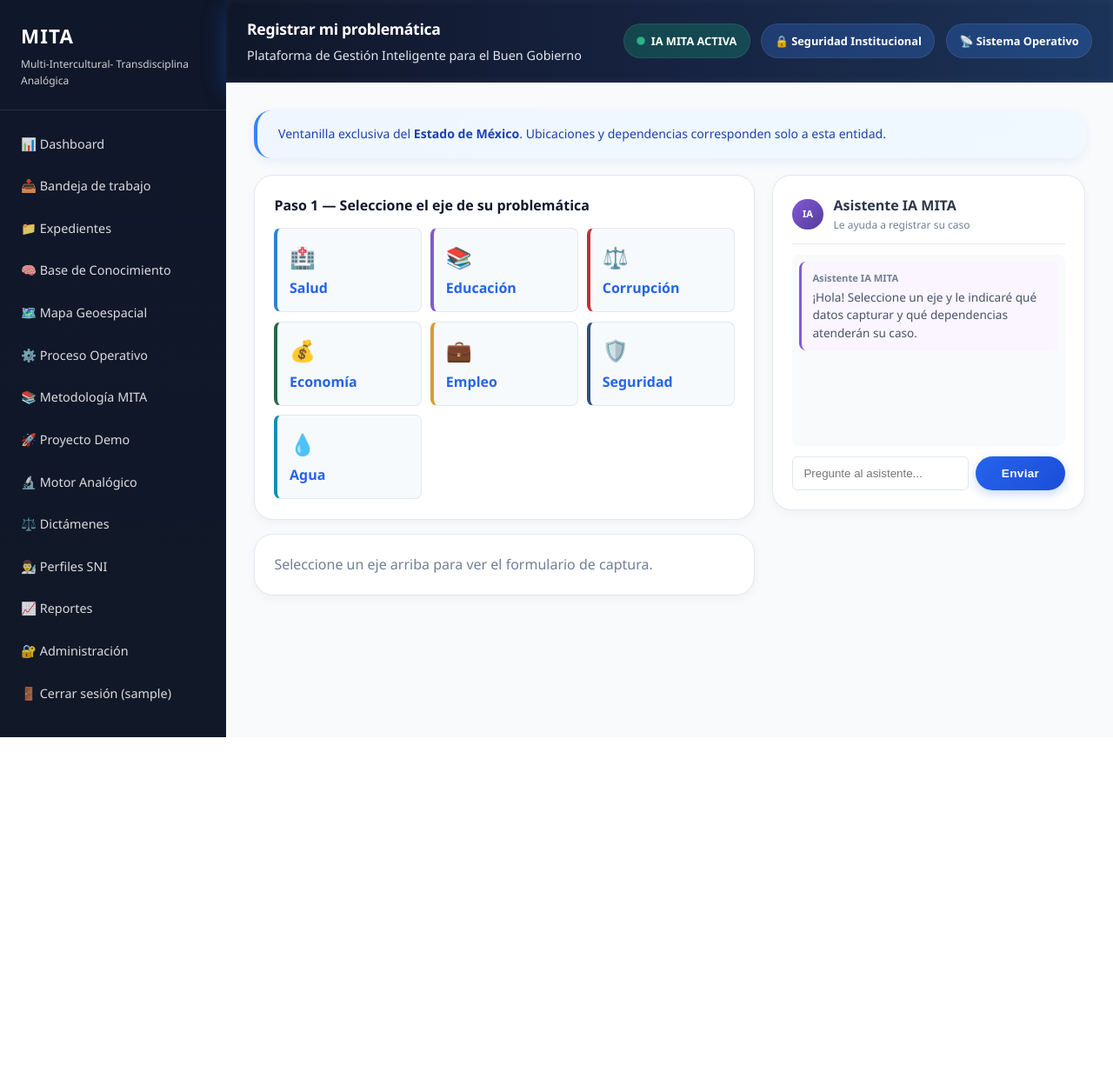
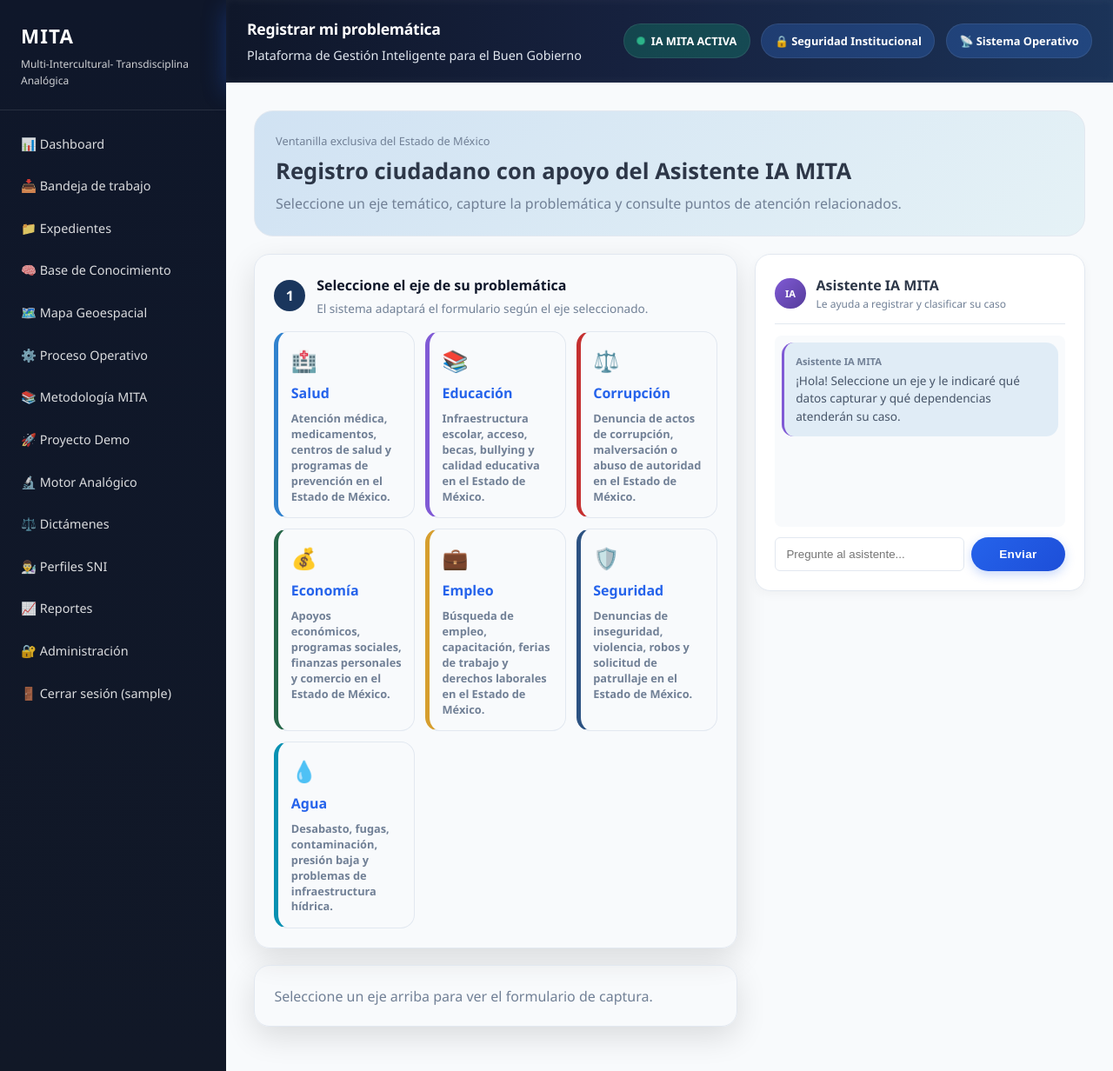
Before and after one commit to 76256738Rr/mita, a Django app: page /ciudadania/nuevo/ in a window 1280 px wide. Shown: the whole page at 87% size. Before the commit the page ends 848 px from the top, so only its background shows below. Run offline with Django 5.2, Linux system fonts and the light colour scheme; the visitor is signed in with stand-in values (Sample User, id 1); data that the repository does not hold is empty.

Commit message:
feat(ciudadania): mejorar interfaz y experiencia de captura ciudadana

```diff
--- a/templates/ciudadania/nuevo.html
+++ b/templates/ciudadania/nuevo.html
@@ -4,62 +4,347 @@
 
 {% block extra_head %}
 <link rel="stylesheet" href="https://unpkg.com/leaflet@1.9.4/dist/leaflet.css">
+
 <style>
-.ciudadania-layout { display:grid; grid-template-columns:1fr 360px; gap:1.25rem; align-items:start; }
-@media(max-width:960px){ .ciudadania-layout { grid-template-columns:1fr; } }
-.mapa-ciudadania { height:320px; border-radius:8px; border:1px solid var(--mita-border); }
-.lista-ubicaciones { list-style:none; padding:0; max-height:180px; overflow-y:auto; }
-.lista-ubicaciones li { font-size:0.8rem; padding:0.45rem 0; border-bottom:1px solid var(--mita-border); }
+.ciudadania-hero {
+  border-radius: 22px;
+  padding: 1.5rem;
+  margin-bottom: 1.25rem;
+  background: linear-gradient(135deg, rgba(49,130,206,.20), rgba(8,145,178,.08));
+  border: 1px solid var(--mita-border);
+}
+
+.ciudadania-hero h2 {
+  margin: .25rem 0;
+  font-size: 1.6rem;
+}
+
+.ciudadania-layout {
+  display: grid;
+  grid-template-columns: minmax(0, 1fr) 380px;
+  gap: 1.25rem;
+  align-items: start;
+}
+
+@media(max-width: 980px) {
+  .ciudadania-layout {
+    grid-template-columns: 1fr;
+  }
+}
+
+.panel-card {
+  border-radius: 18px;
+  border: 1px solid var(--mita-border);
+  background: rgba(255,255,255,.04);
+  box-shadow: 0 12px 35px rgba(0,0,0,.12);
+}
+
+.step-header {
+  display:flex;
+  align-items:center;
+  gap:.8rem;
+  margin-bottom:1rem;
+}
+
+.step-number {
+  width:36px;
+  height:36px;
+  border-radius:50%;
+  display:grid;
+  place-items:center;
+  background:var(--mita-primary);
+  color:white;
+  font-weight:800;
+}
+
+.ejes-grid {
+  display:grid;
+  grid-template-columns: repeat(auto-fit, minmax(150px, 1fr));
+  gap:.75rem;
+}
+
+.eje-card-item {
+  border-radius: 16px;
+  border: 1px solid var(--mita-border);
+  border-left: 5px solid var(--mita-primary);
+  padding: .9rem;
+  text-decoration:none;
+  color: inherit;
+  background: rgba(255,255,255,.035);
+  transition:.18s ease;
+}
+
+.eje-card-item:hover {
+  transform: translateY(-2px);
+  background: rgba(255,255,255,.07);
+}
+
+.eje-selected {
+  outline: 2px solid var(--mita-primary);
+  background: rgba(49,130,206,.12);
+}
+
+.eje-icon {
+  display:block;
+  font-size:1.5rem;
+  margin-bottom:.35rem;
+}
+
+.form-modern {
+  margin-top:1rem;
+}
+
+.form-modern .form-group {
+  margin-bottom:1rem;
+  padding:.8rem;
+  border:1px solid rgba(255,255,255,.08);
+  border-radius:14px;
+  background:rgba(255,255,255,.025);
+}
+
+.form-modern label {
+  font-weight:700;
+  font-size:.86rem;
+}
+
+.form-modern input,
+.form-modern select,
+.form-modern textarea {
+  width:100%;
+  margin-top:.4rem;
+  border-radius:12px;
+  padding:.8rem 1rem;
+
+  border:1px solid #cbd5e1;
+  background:#ffffff;
+
+  color:#1e293b;
+  transition:.2s ease;
+}tline:none
+
+.form-modern input:focus,
+.form-modern select:focus,
+.form-modern textarea:focus {
+  border-color:#0ea5e9;
+  box-shadow:0 0 0 4px rgba(14,165,233,.18);
+}
+.form-group {
+  box-shadow: 0 2px 10px rgba(0,0,0,.04);
+}
+
+.form-modern label {
+  display:block;
+  margin-bottom:.4rem;
+  color:#0f172a;
+  font-weight:700;
+}
+
+.dependencias-box {
+  border-radius: 14px;
+  padding: .85rem;
+  background: rgba(49,130,206,.08);
+  border: 1px solid rgba(49,130,206,.20);
+  margin-bottom:1rem;
+}
+
+.submit-btn {
+  width:100%;
+  padding:.9rem 1rem;
+  border-radius:14px;
+  font-weight:800;
+  margin-top:.4rem;
+}
+
+.mapa-ciudadania {
+  height: 360px;
+  border-radius: 16px;
+  border:1px solid var(--mita-border);
+  box-shadow:0 10px 30px rgba(0,0,0,.15);
+}
+
+.lista-ubicaciones {
+  list-style:none;
+  padding:0;
+  max-height:190px;
+  overflow-y:auto;
+}
+
+.lista-ubicaciones li {
+  font-size:.82rem;
+  padding:.55rem 0;
+  border-bottom:1px solid var(--mita-border);
+}
+
+.chat-panel {
+  position: sticky;
+  top: 1rem;
+  border-radius: 18px;
+}
+
+.chat-header {
+  padding-bottom:.8rem;
+  border-bottom:1px solid var(--mita-border);
+  margin-bottom:.8rem;
+}
+
+.chat-messages {
+  max-height:420px;
+  overflow-y:auto;
+}
+
+.chat-msg {
+  padding:.8rem;
+  border-radius:14px;
+  margin-bottom:.8rem;
+}
+
+.chat-msg-ia {
+  background:rgba(49,130,206,.12);
+}
+
+.chat-msg-ciudadano {
+  background:rgba(8,145,178,.15);
+}
+
+@media(max-width: 980px) {
+  .chat-panel {
+    position: static;
+  }
+}
+.form-modern {
+  padding: 1.25rem;
+}
+
+.form-modern .form-group {
+  background:#f8fafc;
+  border:1px solid #e2e8f0;
+}
+
+.form-modern input,
+.form-modern select {
+  min-height: 44px;
+  height: 44px;
+  padding: .55rem .85rem;
+}
+
+.form-modern textarea {
+  min-height: 110px;
+  max-height: 160px;
+  resize: vertical;
+  padding: .75rem .85rem;
+}
+
+.checkbox-grid {
+  display: grid;
+  grid-template-columns: repeat(auto-fit, minmax(180px, 1fr));
+  gap: .55rem;
+  margin-top: .7rem;
+}
+
+.checkbox-grid label {
+  display: flex;
+  align-items: center;
+  gap: .6rem;
+  padding: .55rem .75rem;
+  border-radius: 12px;
+  background: rgba(255,255,255,.04);
+  border: 1px solid rgba(255,255,255,.08);
+  font-size: .82rem;
+}
+
+.checkbox-grid input[type="checkbox"] {
+  width: 16px;
+  height: 16px;
+  margin: 0;
+  flex: 0 0 auto;
+}
 </style>
 {% endblock %}
 
 {% block content %}
 {% csrf_token %}
-<div class="alert alert-info">
-  Ventanilla exclusiva del <strong>Estado de México</strong>. Ubicaciones y dependencias corresponden solo a esta entidad.
+
+<div class="ciudadania-hero">
+  <p style="font-size:.8rem;color:var(--mita-muted);margin:0;">
+    Ventanilla exclusiva del Estado de México
+  </p>
+
+  <h2>Registro ciudadano con apoyo del Asistente IA MITA</h2>
+
+  <p style="margin:0;color:var(--mita-muted);">
+    Seleccione un eje temático, capture la problemática y consulte puntos de atención relacionados.
+  </p>
 </div>
+
 {% if error %}
 <div class="alert alert-warning">{{ error }}</div>
 {% endif %}
 
 <div class="ciudadania-layout">
   <div>
-    <div class="card" style="margin-bottom:1rem;">
-      <h3>Paso 1 — Seleccione el eje de su problemática</h3>
+    <div class="card panel-card">
+      <div class="step-header">
+        <div class="step-number">1</div>
+        <div>
+          <h3 style="margin:0;">Seleccione el eje de su problemática</h3>
+          <p style="margin:.2rem 0 0;color:var(--mita-muted);font-size:.85rem;">
+            El sistema adaptará el formulario según el eje seleccionado.
+          </p>
+        </div>
+      </div>
+
       <div class="ejes-grid">
         {% for eje in ejes %}
         <a href="?eje={{ eje.slug }}" class="eje-card-item {% if eje_slug == eje.slug %}eje-selected{% endif %}" style="border-left-color:{{ eje.color }};">
           <span class="eje-icon">{{ eje.icono }}</span>
           <strong>{{ eje.nombre }}</strong>
+
+          <p style="margin-top:.45rem;font-size:.8rem;color:var(--mita-muted);line-height:1.4;">
+            {{ eje.descripcion|truncatechars:100 }}
+          </p>
         </a>
         {% endfor %}
       </div>
     </div>
 
     {% if eje_cfg %}
-    <form method="post" class="card" id="form-reporte">
+    <form method="post" class="card panel-card form-modern" id="form-reporte">
       {% csrf_token %}
       <input type="hidden" name="eje" value="{{ eje_slug }}">
       <input type="hidden" name="accion" value="registrar">
-      <h3>Paso 2 — Datos del eje {{ eje_cfg.nombre }}</h3>
-      <p style="font-size:0.85rem;color:var(--mita-muted);margin-bottom:1rem;">{{ eje_cfg.descripcion }}</p>
 
-      <div class="alert alert-info" style="font-size:0.85rem;">
-        <strong>Dependencias que intervendrán:</strong>
+      <div class="step-header">
+        <div class="step-number">2</div>
+        <div>
+          <h3 style="margin:0;">Datos del eje {{ eje_cfg.nombre }}</h3>
+          <p style="margin:.2rem 0 0;color:var(--mita-muted);font-size:.85rem;">
+            {{ eje_cfg.descripcion }}
+          </p>
+        </div>
+      </div>
+
+      <div class="dependencias-box">
+        <strong>Dependencias que intervendrán:</strong><br>
         {% for d in eje_cfg.dependencias %}
-        <span class="badge badge-info" style="margin:0.15rem;">{{ d.nombre }}</span>
+        <span class="badge badge-info" style="margin:0.25rem 0.15rem;">{{ d.nombre }}</span>
         {% endfor %}
       </div>
 
       {% for campo in eje_cfg.campos %}
       <div class="form-group{% if campo.condicion_edad_min %} campo-edad-condicional{% endif %}"
            {% if campo.condicion_edad_min %}data-edad-min="{{ campo.condicion_edad_min }}" style="display:none;"{% endif %}>
+
         <label>{{ campo.label }}{% if campo.required %} *{% endif %}</label>
+
         {% if campo.condicion_edad_min %}
-        <p style="font-size:0.75rem;color:var(--mita-muted);margin-bottom:0.35rem;">Visible si tiene más de {{ campo.condicion_edad_min }} años</p>
+        <p style="font-size:0.75rem;color:var(--mita-muted);margin-bottom:0.35rem;">
+          Visible si tiene más de {{ campo.condicion_edad_min }} años
+        </p>
         {% endif %}
+
         {% if campo.type == 'textarea' %}
         <textarea name="{{ campo.name }}" rows="3" {% if campo.required %}required{% endif %}>{% for k,v in datos.items %}{% if k == campo.name %}{{ v }}{% endif %}{% endfor %}</textarea>
+
         {% elif campo.type == 'select' %}
         <select name="{{ campo.name }}" class="{% if campo.filtra_ubicaciones %}filtro-municipio-edomex{% endif %}" {% if campo.required %}required{% endif %}>
           <option value="">{% if campo.filtra_ubicaciones %}— Seleccione municipio —{% else %}— Seleccione —{% endif %}</option>
@@ -67,44 +352,58 @@
           <option value="{{ opt }}" {% for k,v in datos.items %}{% if k == campo.name and v == opt %}selected{% endif %}{% endfor %}>{{ opt }}</option>
           {% endfor %}
         </select>
+
         {% elif campo.type == 'centro_salud' %}
         <select name="{{ campo.name }}" id="select-centro-salud" class="select-centro-salud" disabled {% if campo.required %}required{% endif %}>
           <option value="">— Seleccione municipio primero —</option>
         </select>
-        <p style="font-size:0.75rem;color:var(--mita-muted);margin-top:0.35rem;">Catálogo de centros ISSEM/SEDESA en el Estado de México</p>
+
+        <p style="font-size:0.75rem;color:var(--mita-muted);margin-top:0.35rem;">
+          Catálogo de centros ISSEM/SEDESA en el Estado de México
+        </p>
+
         {% elif campo.type == 'checkbox_list' %}
         <div class="checkbox-grid">
           {% for opt in campo.options %}
-          <label><input type="checkbox" name="{{ campo.name }}" value="{{ opt }}"
+          <label>
+            <input type="checkbox" name="{{ campo.name }}" value="{{ opt }}"
               {% for k,v in datos.items %}{% if k == campo.name %}{% if v == opt %}checked{% elif v %}{% for item in v %}{% if item == opt %}checked{% endif %}{% endfor %}{% endif %}{% endif %}{% endfor %}>
-            {{ opt }}</label>
+            {{ opt }}
+          </label>
           {% endfor %}
         </div>
+
         {% elif campo.type == 'number' %}
         <input type="number" name="{{ campo.name }}" class="{% if campo.name == 'edad' or campo.name == 'experiencia' %}campo-perfil-empleo{% endif %}"
                value="{% for k,v in datos.items %}{% if k == campo.name %}{{ v }}{% endif %}{% endfor %}"
                {% if campo.min %}min="{{ campo.min }}"{% endif %}
                {% if campo.max %}max="{{ campo.max }}"{% endif %}
                {% if campo.required %}required{% endif %}>
+
         {% elif campo.type == 'email' %}
         <input type="email" name="{{ campo.name }}" value="{% for k,v in datos.items %}{% if k == campo.name %}{{ v }}{% endif %}{% endfor %}" {% if campo.required %}required{% endif %}>
+
         {% elif campo.type == 'tel' %}
         <input type="tel" name="{{ campo.name }}" value="{% for k,v in datos.items %}{% if k == campo.name %}{{ v }}{% endif %}{% endfor %}" placeholder="10 dígitos" {% if campo.required %}required{% endif %}>
+
         {% else %}
         <input type="text" name="{{ campo.name }}" value="{% for k,v in datos.items %}{% if k == campo.name %}{{ v }}{% endif %}{% endfor %}" {% if campo.required %}required{% endif %}>
         {% endif %}
       </div>
       {% endfor %}
 
-      <button type="submit" class="btn btn-success" style="width:100%;margin-top:0.5rem;">
-        Registrar mi problemática y obtener número de control
+      <button type="submit" class="btn btn-success submit-btn">
+        Registrar problemática y obtener número de control
       </button>
     </form>
 
     {% include 'ciudadania/_mapa_ubicaciones.html' with mapa_filtrar_municipio=True %}
+
     {% else %}
-    <div class="card">
-      <p style="color:var(--mita-muted);">Seleccione un eje arriba para ver el formulario de captura.</p>
+    <div class="card panel-card" style="margin-top:1rem;">
+      <p style="color:var(--mita-muted);margin:0;">
+        Seleccione un eje arriba para ver el formulario de captura.
+      </p>
     </div>
     {% endif %}
   </div>
@@ -114,14 +413,18 @@
       <span class="chat-ia-badge">IA</span>
       <div>
         <strong>Asistente IA MITA</strong>
-        <p style="font-size:0.75rem;color:var(--mita-muted);margin:0;">Le ayuda a registrar su caso</p>
+        <p style="font-size:0.75rem;color:var(--mita-muted);margin:0;">
+          Le ayuda a registrar y clasificar su caso
+        </p>
       </div>
     </div>
+
     <div class="chat-messages" id="chat-ia-messages">
       <div class="chat-msg chat-msg-ia">
         <span class="chat-author">Asistente IA MITA</span>
         <p>¡Hola! Seleccione un eje y le indicaré qué datos capturar y qué dependencias atenderán su caso.</p>
       </div>
+
       {% for m in mensajes_ia %}
       <div class="chat-msg chat-msg-{{ m.tipo_autor }}">
         <span class="chat-author">{{ m.autor_nombre }}</span>
@@ -129,6 +432,7 @@
       </div>
       {% endfor %}
     </div>
+
     <div class="chat-input-row">
       <input type="text" id="chat-ia-input" placeholder="Pregunte al asistente..." autocomplete="off">
       <button type="button" class="btn btn-primary btn-sm" id="chat-ia-send">Enviar</button>
@@ -139,6 +443,7 @@
 
 {% block extra_js %}
 <script src="https://unpkg.com/leaflet@1.9.4/dist/leaflet.js"></script>
+
 <script>
 (function(){
   const ejeSlug = '{{ eje_slug|default:"" }}';
@@ -146,115 +451,112 @@
   const messagesEl = document.getElementById('chat-ia-messages');
   const inputEl = document.getElementById('chat-ia-input');
   const sendBtn = document.getElementById('chat-ia-send');
+
   let mapaCiudadania = null;
   let capaMarcadores = null;
   let ubicacionesActuales = {{ ubicaciones_json|default:"[]"|safe }};
 
   const iconosEje = {
-    salud: '#3182ce', educacion: '#805ad5', empleo: '#d69e2e',
-    seguridad: '#2c5282', economia: '#276749', corrupcion: '#c53030',
+    salud: '#3182ce',
+    educacion: '#805ad5',
+    empleo: '#d69e2e',
+    seguridad: '#2c5282',
+    economia: '#276749',
+    corrupcion: '#c53030',
+    agua: '#0891b2',
   };
 
   function initMapa() {
     const el = document.getElementById('mapa-ciudadania');
     if (!el || mapaCiudadania) return;
+
     mapaCiudadania = L.map('mapa-ciudadania').setView([19.35, -99.5], 9);
+
     L.tileLayer('https://{s}.tile.openstreetmap.org/{z}/{x}/{y}.png', {
       attribution: '&copy; OpenStreetMap — Estado de México'
     }).addTo(mapaCiudadania);
+
     capaMarcadores = L.layerGroup().addTo(mapaCiudadania);
     pintarUbicaciones(ubicacionesActuales);
   }
 
   function pintarUbicaciones(lista) {
     if (!capaMarcadores) return;
+
     capaMarcadores.clearLayers();
+
     const ul = document.getElementById('lista-ubicaciones');
     if (ul) ul.innerHTML = '';
+
     const color = iconosEje[ejeSlug] || '#3182ce';
+
     lista.forEach(u => {
       L.circleMarker([u.lat, u.lng], {
-        radius: 9, fillColor: color, color: '#fff', weight: 2, fillOpacity: 0.85
+        radius: 9,
+        fillColor: color,
+        color: '#fff',
+        weight: 2,
+        fillOpacity: 0.85
       }).addTo(capaMarcadores).bindPopup(
-        `<strong>${u.nombre}</strong><br><em>${u.tipo}</em><br>${u.direccion}<br>${u.telefono || ''}<br>${u.horario || ''}`
+        `<strong>${u.nombre}</strong><br>
+         <em>${u.tipo}</em><br>
+         ${u.direccion}<br>
+         ${u.telefono || ''}<br>
+         ${u.horario || ''}`
       );
+
       if (ul) {
         const li = document.createElement('li');
-        li.innerHTML = `<strong>${u.nombre}</strong> — ${u.municipio}<br><span style="color:var(--mita-muted)">${u.tipo} · ${u.direccion}</span>`;
+        li.innerHTML = `<strong>${u.nombre}</strong> — ${u.municipio}<br>
+        <span style="color:var(--mita-muted)">${u.tipo} · ${u.direccion}</span>`;
         ul.appendChild(li);
       }
     });
+
     if (lista.length && mapaCiudadania) {
       const bounds = L.latLngBounds(lista.map(u => [u.lat, u.lng]));
       mapaCiudadania.fitBounds(bounds.pad(0.15));
     }
   }
+
   async function filtrarUbicaciones(municipio) {
     if (!ejeSlug) return;
 
-  const q = municipio
-    ? `?municipio=${encodeURIComponent(municipio)}`
-    : '';
-
+    const q = municipio ? `?municipio=${encodeURIComponent(municipio)}` : '';
     const res = await fetch(`/ciudadania/api/eje/${ejeSlug}/ubicaciones/${q}`);
     const data = await res.json();
 
     ubicacionesActuales = data.ubicaciones || [];
-
-  // NUEVO: mostrar etiquetas de búsqueda
-  if (data.etiquetas_busqueda) {
-    console.log('Etiquetas IA:', data.etiquetas_busqueda);
-
-    const buscador = document.getElementById('etiquetas-busqueda');
-
-    if (buscador) {
-      buscador.innerHTML = '';
-
-      data.etiquetas_busqueda.forEach(tag => {
-        const span = document.createElement('span');
-
-        span.style.cssText = `
-          display:inline-block;
-          margin:4px;
-          padding:6px 12px;
-          border-radius:999px;
-          background:#0ea5e9;
-          color:white;
-          font-size:12px;
-          font-weight:600;
-        `;
-
-        span.textContent = tag;
-
-        buscador.appendChild(span);
-      });
-    }
-  }
-
     pintarUbicaciones(ubicacionesActuales);
   }
 
   async function cargarCentrosSalud(municipio) {
     const sel = document.getElementById('select-centro-salud');
     if (!sel) return;
+
     sel.innerHTML = '<option value="">— Cargando centros… —</option>';
     sel.disabled = true;
+
     if (!municipio) {
       sel.innerHTML = '<option value="">— Seleccione municipio primero —</option>';
       return;
     }
+
     const res = await fetch(`/ciudadania/api/centros-salud/?municipio=${encodeURIComponent(municipio)}`);
     const data = await res.json();
     const centros = data.centros || [];
+
     sel.innerHTML = centros.length
       ? '<option value="">— Seleccione centro de salud —</option>'
       : '<option value="">— Sin centros en este municipio —</option>';
+
     centros.forEach(c => {
       const opt = document.createElement('option');
       opt.value = c.slug;
       opt.textContent = c.nombre + ' (' + c.tipo + ')';
       sel.appendChild(opt);
     });
+
     sel.disabled = !centros.length;
     ubicacionesActuales = centros;
     pintarUbicaciones(centros);
@@ -274,6 +576,7 @@ async function filtrarUbicaciones(municipio) {
 
   if (ejeSlug && document.getElementById('mapa-ciudadania')) {
     setTimeout(initMapa, 100);
+
     const mun = document.querySelector('.filtro-municipio-edomex')?.value;
     if (mun) onMunicipioChange(mun);
   }
@@ -281,7 +584,11 @@ async function filtrarUbicaciones(municipio) {
   function appendMsg(tipo, autor, texto) {
     const div = document.createElement('div');
     div.className = 'chat-msg chat-msg-' + tipo;
-    div.innerHTML = '<span class="chat-author">' + autor + '</span><p>' + texto.replace(/\*\*(.*?)\*\*/g, '<strong>$1</strong>').replace(/\n/g, '<br>') + '</p>';
+    div.innerHTML =
+      '<span class="chat-author">' + autor + '</span><p>' +
+      texto.replace(/\*\*(.*?)\*\*/g, '<strong>$1</strong>').replace(/\n/g, '<br>') +
+      '</p>';
+
     messagesEl.appendChild(div);
     messagesEl.scrollTop = messagesEl.scrollHeight;
   }
@@ -289,10 +596,13 @@ async function filtrarUbicaciones(municipio) {
   function getDatosParciales() {
     const form = document.getElementById('form-reporte');
     if (!form) return {};
+
     const fd = new FormData(form);
     const d = {};
+
     for (const [k, v] of fd.entries()) {
       if (k === 'csrfmiddlewaretoken' || k === 'accion') continue;
+
       if (d[k] !== undefined) {
         if (!Array.isArray(d[k])) d[k] = [d[k]];
         d[k].push(v);
@@ -300,23 +610,38 @@ async function filtrarUbicaciones(municipio) {
         d[k] = v;
       }
     }
+
     return d;
   }
 
   async function enviarIA(mensaje, fase) {
     const res = await fetch('{% url "ciudadania-asistente" %}', {
       method: 'POST',
-      headers: { 'Content-Type': 'application/json', 'X-CSRFToken': csrf },
-      body: JSON.stringify({ mensaje, eje: ejeSlug || null, fase: fase || 'exploracion', datos: getDatosParciales() })
+      headers: {
+        'Content-Type': 'application/json',
+        'X-CSRFToken': csrf
+      },
+      body: JSON.stringify({
+        mensaje,
+        eje: ejeSlug || null,
+        fase: fase || 'exploracion',
+        datos: getDatosParciales()
+      })
     });
+
     const data = await res.json();
-    if (data.respuesta) appendMsg('ia', 'Asistente IA MITA', data.respuesta);
+
+    if (data.respuesta) {
+      appendMsg('ia', 'Asistente IA MITA', data.respuesta);
+    }
   }
 
   function actualizarCamposEdad() {
     const edadInput = document.querySelector('input[name="edad"]');
     if (!edadInput) return;
+
     const edad = parseInt(edadInput.value, 10) || 0;
+
     document.querySelectorAll('.campo-edad-condicional').forEach(el => {
       const min = parseInt(el.dataset.edadMin, 10) || 50;
       el.style.display = edad > min ? 'block' : 'none';
@@ -324,12 +649,16 @@ async function filtrarUbicaciones(municipio) {
   }
 
   let analisisTimeout = null;
+
   function programarAnalisisEmpleo() {
     if (ejeSlug !== 'empleo') return;
+
     clearTimeout(analisisTimeout);
+
     analisisTimeout = setTimeout(() => {
       const datos = getDatosParciales();
       const edad = parseInt(datos.edad, 10) || 0;
+
       if (edad > 0) enviarIA('', 'analisis_empleo');
     }, 600);
   }
@@ -338,7 +667,9 @@ async function filtrarUbicaciones(municipio) {
     actualizarCamposEdad();
     programarAnalisisEmpleo();
   });
+
   document.querySelector('input[name="experiencia"]')?.addEventListener('input', programarAnalisisEmpleo);
+
   document.querySelector('select[name="tipo_trabajo_buscado"]')?.addEventListener('change', programarAnalisisEmpleo);
 
   actualizarCamposEdad();
@@ -346,12 +677,16 @@ async function filtrarUbicaciones(municipio) {
   sendBtn?.addEventListener('click', () => {
     const msg = inputEl.value.trim();
     if (!msg) return;
+
     appendMsg('ciudadano', '{{ user.get_full_name|default:user.username }}', msg);
+
     inputEl.value = '';
     enviarIA(msg);
   });
 
-  inputEl?.addEventListener('keydown', e => { if (e.key === 'Enter') sendBtn.click(); });
+  inputEl?.addEventListener('keydown', e => {
+    if (e.key === 'Enter') sendBtn.click();
+  });
 
   if (ejeSlug) {
     enviarIA('', 'bienvenida_eje');
```
Also changed, not shown: templates/ciudadania/detalle.html (+9 -1 lines). Lines whose indentation alone changed are shown as unchanged.
